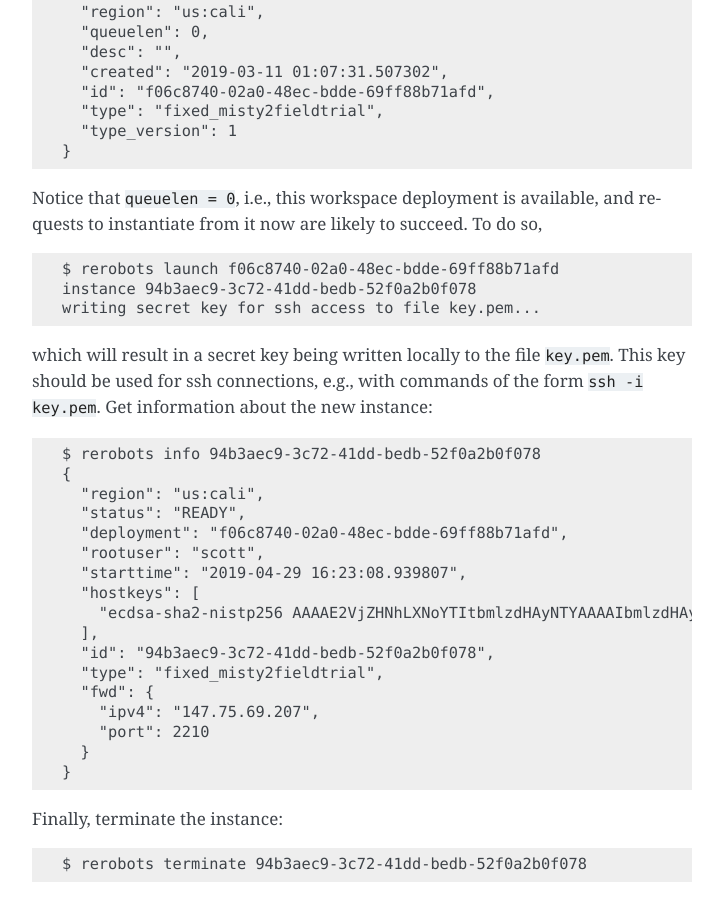
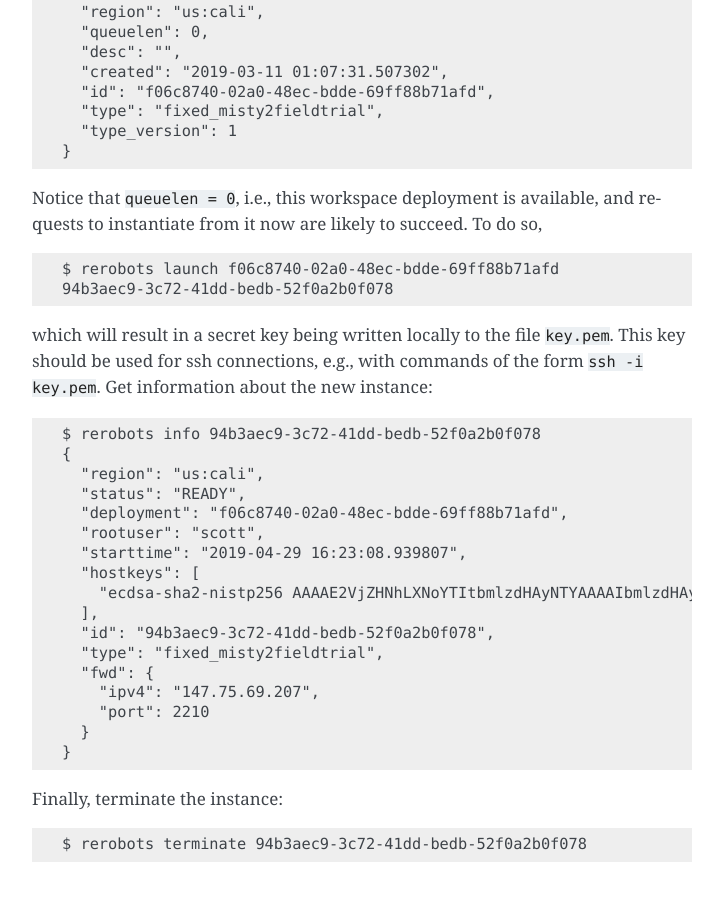
Before and after one commit to rerobots/py, a Sphinx documentation site: the page built from doc/cli.rst, in a window 1280 px wide and 900 px high, scrolled down 1772 px. Shown: the whole window, without its empty margins (388-1111 px from the left). Built offline with Sphinx 7.4.7, drawn with Linux system fonts in a browser that asks for light colours.

Commit message:
DOC: update example CLI output
[ci skip]

```diff
--- a/doc/cli.rst
+++ b/doc/cli.rst
@@ -102,8 +102,7 @@ Notice that ``queuelen = 0``, i.e., this workspace deployment is available, and
 requests to instantiate from it now are likely to succeed. To do so, ::
 
   $ rerobots launch f06c8740-02a0-48ec-bdde-69ff88b71afd
-  instance 94b3aec9-3c72-41dd-bedb-52f0a2b0f078
-  writing secret key for ssh access to file key.pem...
+  94b3aec9-3c72-41dd-bedb-52f0a2b0f078
 
 which will result in a secret key being written locally to the file ``key.pem``.
 This key should be used for ssh connections, e.g., with commands of the form
```
